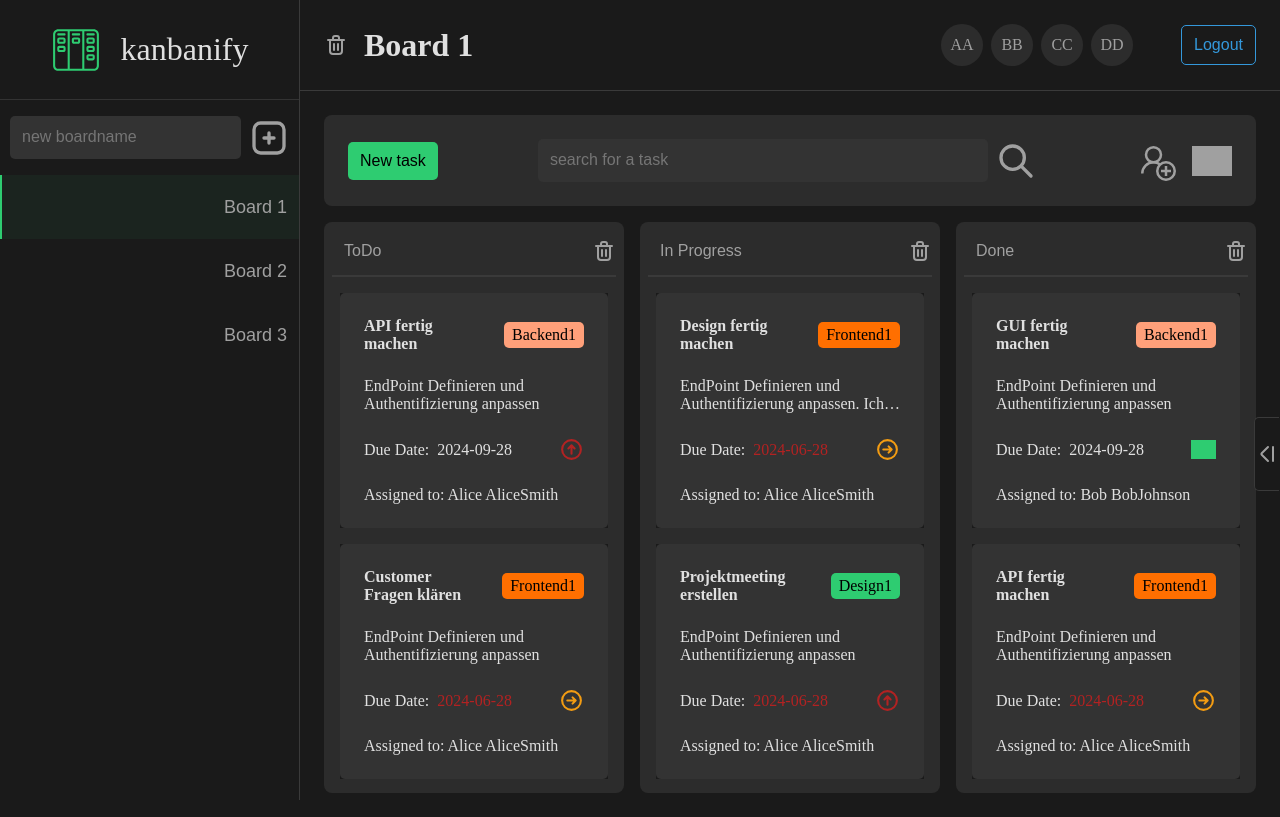
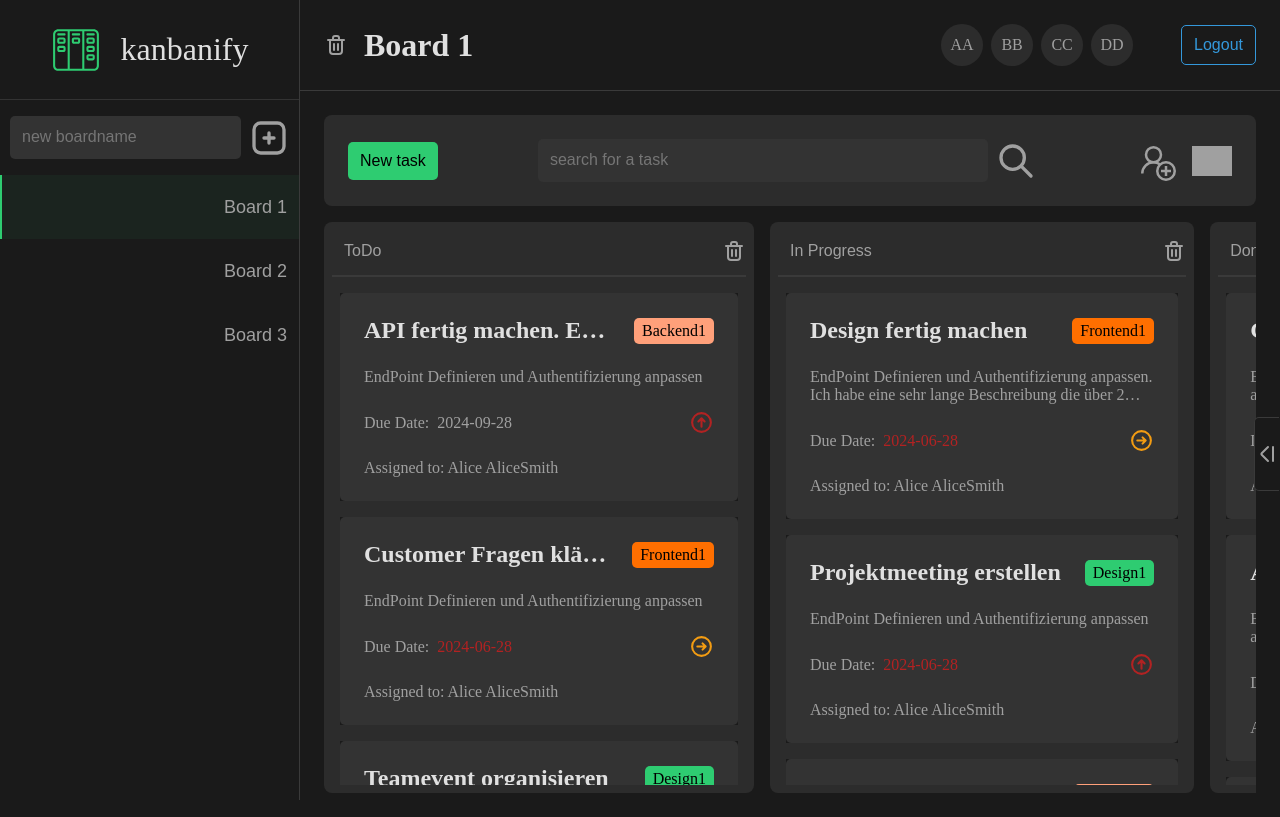
Before and after one commit to Raifiki/kanbanify_frontend, an Angular app: page /board in a window 1280 px wide. Shown: the top 817 px of the page. Built offline with nearby package versions, Linux system fonts and the light colour scheme; grey boxes are pictures that could not be loaded.

Commit message:
add proper functionm to add remove and edit tasks

```diff
--- a/src/app/kanban/board/task-card/task-card.component.scss
+++ b/src/app/kanban/board/task-card/task-card.component.scss
@@ -10,12 +10,21 @@
     background-color: $grey-light;
     * {
         background-color: transparent;
+        color: $txt-sec;
     }
     > .task-card-header{
         display: flex;
         justify-content: space-between;
         gap: 24px;
         align-items: center;
+        max-width: 350px;
+        > h2{
+            font-size: 24px;
+            overflow: hidden;
+            text-overflow: ellipsis;
+            white-space: nowrap;
+            color: $txt-prim;
+        }
         > span{
             padding: 4px 8px;
             border-radius: 5px;
--- a/src/app/kanban/board/task-card/task-card.component.ts
+++ b/src/app/kanban/board/task-card/task-card.component.ts
@@ -29,7 +29,7 @@ export class TaskCardComponent {
     // nochmal überabeiten
     this.controlService.setOverlayType('editTask');
     this.controlService.setShowOverlay(true);
-    this.controlService.selectedTask.set(this.task);
+    this.controlService.setSelectedTask(this.task);
     // ToDo edit task mit deep Copy machen
   }
 
--- a/src/app/kanban/header/header.component.ts
+++ b/src/app/kanban/header/header.component.ts
@@ -21,8 +21,6 @@ export class HeaderComponent {
 
   constructor(private router:Router){
     this.selectedBoard = computed(()=>{
-      console.log('test2');
-
       return this.boardService.selectedBoard()});
   }
 
--- a/src/app/kanban/overlay/task/task.component.html
+++ b/src/app/kanban/overlay/task/task.component.html
@@ -1,8 +1,15 @@
 <div (click)="closeDropdowns()" class="wrapper-task">
-    <h2>Create new task</h2>
+    <div class="wrapper-header">
+        @if (taskOverlayType == 'create'){
+            <h2>Create new task</h2>
+        } @else {
+            <h2>Edit task</h2>
+            <button class="btn btn-icon delete" (click)="removeTask()"></button>
+        }
+    </div>
     <form (submit)="createTask(formTask)" #formTask="ngForm">
         <div class="ipt-field">
-            <label for="title">Title</label>
+            <label for="title">Title*</label>
             <input type="text" [(ngModel)]="task().title" name="title" #title placeholder="Please enter a title" required>
             <span>Please enter a title</span>
         </div>
@@ -28,7 +35,7 @@
                 </div>
             </div>
             <div class="ipt-field">
-                <label for="duedate">Due date</label>
+                <label for="duedate">Due date*</label>
                 <input type="date" id="duedate" ngModel name="datepicker" #duedate [(ngModel)]="task().dueDate" required>
                 <span>Please select a due date</span>
             </div>
--- a/src/app/kanban/overlay/task/task.component.scss
+++ b/src/app/kanban/overlay/task/task.component.scss
@@ -4,8 +4,17 @@
     gap: 32px;
     height: 100%;
     min-width: 500px;
-    > h2{
-        font-size: 32px;
+    > .wrapper-header{
+        display: flex;
+        align-items: center;
+        justify-content: space-between;
+        > h2{
+            font-size: 32px;
+        }
+        > .delete{
+            width: 24px;
+            mask-image: url('./../../../../assets/icons/delete.svg');
+        }
     }
     > form{
         display: flex;
@@ -39,9 +48,10 @@
             }
         }
         >.form-btn-group{
-            align-self: flex-end;
             display: flex;
+            justify-content: flex-end;
             gap: 16px;
+            width: 100%;
         }
     }
 }
--- a/src/app/kanban/overlay/task/task.component.ts
+++ b/src/app/kanban/overlay/task/task.component.ts
@@ -9,6 +9,8 @@ import { BoardService } from '../../../../services/board.service';
 import { ControllService } from '../../../../services/controll.service';
 import { LabelService } from '../../../../services/label.service';
 import { CategoryService } from '../../../../services/category.service';
+import { TaskService } from '../../../../services/task.service';
+import { UserService } from '../../../../services/user.service';
 
 @Component({
   selector: 'app-task',
@@ -25,6 +27,8 @@ export class TaskComponent {
   labelService = inject(LabelService);
   boardService = inject(BoardService);
   controlService = inject(ControllService);
+  taskService = inject(TaskService);
+  userService = inject(UserService);
 
   members:Signal<User[]> = signal([]);
   categories: Signal<Category[]> = signal([]);
@@ -36,20 +40,41 @@ export class TaskComponent {
 
   constructor() {
     this.members = computed(()=>{return this.boardService.selectedBoard().members;});
-    this.task = computed(() => {return this.controlService.selectedTask();});
+    this.task = computed(() => {
+      let task = new Task({category: this.categoryService.categories()[0]});
+      if (this.taskOverlayType == 'edit') {
+        task = new Task(this.controlService.selectedTask());
+      }
+      return task;
+    });
     this.categories = computed(() => {return this.categoryService.categories();});
     this.labels = computed(() => {return this.labelService.labels();});
-   }
+  }
 
   createTask(form:NgForm) {
+    console.log('Moin',this.task());
     if (this.taskOverlayType == 'create') {
-      console.log('test');
+      this.addMissingTaskDetails();
+      this.taskService.createTask(this.task());
+    } else {
+      let selTaskObj = this.controlService.selectedTask();
+      selTaskObj =Object.assign( selTaskObj,this.task());
+    }
+    form.reset();
+    this.controlService.initOverlay();
+    this.controlService.setSelectedTask(new Task());
 
-      console.log(this.task());
-      // ad mssing information to new Task
-    } else {
+  }
 
-    }
+  removeTask(){
+    this.taskService.removeTask(this.controlService.selectedTask());
+    this.controlService.initOverlay();
+  }
+
+  private addMissingTaskDetails(){
+    this.task().board = this.boardService.selectedBoard();
+    this.task().createdFrom = this.userService.signedInUser();
+    this.task().createdAt = new Date();
   }
 
   selectMember(member:User){
--- a/src/services/controll.service.ts
+++ b/src/services/controll.service.ts
@@ -8,6 +8,7 @@ import { Task, User } from '../shared/utils/models';
 
 // import services
 import { BoardService } from './board.service';
+import { CategoryService } from './category.service';
 
 
 @Injectable({
@@ -18,6 +19,7 @@ export class ControllService {
   showOverlay: WritableSignal<boolean> = signal(false);
 
   boardService = inject(BoardService);
+  categoryService = inject(CategoryService);
 
   selectedMembers: User[] = [];
   selectedTask: WritableSignal<Task> = signal(new Task());
@@ -46,10 +48,14 @@ export class ControllService {
     this.boardService.selectedBoard().members.forEach(member => this.selectedMembers.push(member))
   }
 
+  public setSelectedTask(task: Task){
+    this.selectedTask.set(task);
+  }
+
   public initOverlay(){
     this.deepCopyBoardMemberList();
-    this.selectedTask.set(new Task());
     this.setOverlayType('addTask');
     this.setShowOverlay(false);
+    this.setSelectedTask(new Task({category: this.categoryService.categories()[0]}));
   }
 }
--- a/src/services/task.service.ts
+++ b/src/services/task.service.ts
@@ -25,7 +25,7 @@ export class TaskService {
   public getTasks(board:Board){
     if (board.name == 'Board 1') {
       this.taskList.set([
-        this.getCleanTaskObj({ title: 'API fertig machen', description: 'EndPoint Definieren und Authentifizierung anpassen', category: 'ToDo', boardId: 'ABC', assignedTo: 'user1@example.com', createdFrom: 'user2@example.com', createdAt: '2024-08-12', dueDate: '2024-09-28', label: 'Backend1', priority: 'high' }),
+        this.getCleanTaskObj({ title: 'API fertig machen. Eine Karrte mit sehr langem Titel', description: 'EndPoint Definieren und Authentifizierung anpassen', category: 'ToDo', boardId: 'ABC', assignedTo: 'user1@example.com', createdFrom: 'user2@example.com', createdAt: '2024-08-12', dueDate: '2024-09-28', label: 'Backend1', priority: 'high' }),
         this.getCleanTaskObj({ title: 'Design fertig machen', description: 'EndPoint Definieren und Authentifizierung anpassen. Ich habe eine sehr lange Beschreibung die über 2 Zeilen gehen sollte und irgendwann abgeschnitten wird.', category: 'In Progress', boardId: 'ABC', assignedTo: 'user1@example.com', createdFrom: 'user2@example.com', createdAt: '2024-06-12', dueDate: '2024-06-28', label: 'Frontend1', priority: 'medium' }),
         this.getCleanTaskObj({ title: 'GUI fertig machen', description: 'EndPoint Definieren und Authentifizierung anpassen', category: 'Done', boardId: 'ABC', assignedTo: 'user2@example.com', createdFrom: 'user1@example.com', createdAt: '2024-08-12', dueDate: '2024-09-28', label: 'Backend1', priority: 'low' }),
         this.getCleanTaskObj({ title: 'Customer Fragen klären', description: 'EndPoint Definieren und Authentifizierung anpassen', category: 'ToDo', boardId: 'ABC', assignedTo: 'user1@example.com', createdFrom: 'user2@example.com', createdAt: '2024-06-12', dueDate: '2024-06-28', label: 'Frontend1', priority: 'medium' }),
@@ -36,19 +36,19 @@ export class TaskService {
         this.getCleanTaskObj({ title: 'API fertig machen', description: 'EndPoint Definieren und Authentifizierung anpassen', category: 'In Progress', boardId: 'ABC', assignedTo: 'user1@example.com', createdFrom: 'user2@example.com', createdAt: '2024-06-12', dueDate: '2024-06-28', label: 'Backend1', priority: 'high' }),
         this.getCleanTaskObj({ title: 'API fertig machen', description: 'EndPoint Definieren und Authentifizierung anpassen', category: 'ToDo', boardId: 'ABC', assignedTo: 'user1@example.com', createdFrom: 'user1@example.com', createdAt: '2024-08-12', dueDate: '2024-06-28', label: 'Backend1', priority: 'medium' }),
       ]);
-      console.log(this.taskList());
-
     } else {
       this.taskList.set([]);
     }
   }
 
-  public addTask(newTask: Task) {
-
+  public createTask(newTask: Task) {
+    this.taskList.update((tasks) => [...tasks, new Task(newTask)]);
+    // ToDo upload in Server
   }
 
   public removeTask(task: Task) {
-
+    this.taskList.update((tasks) => tasks.filter((t) => t !== task));
+    // ToDo upload in Server
   }
 
   private getCleanTaskObj(obj:any){
@@ -64,7 +64,6 @@ export class TaskService {
       label: this.labelService.getLabel(obj.label),
       priority: obj.priority
     }
-    console.log(this.categoryService.categories());
     return new Task(taskJson);
   }
 
```
